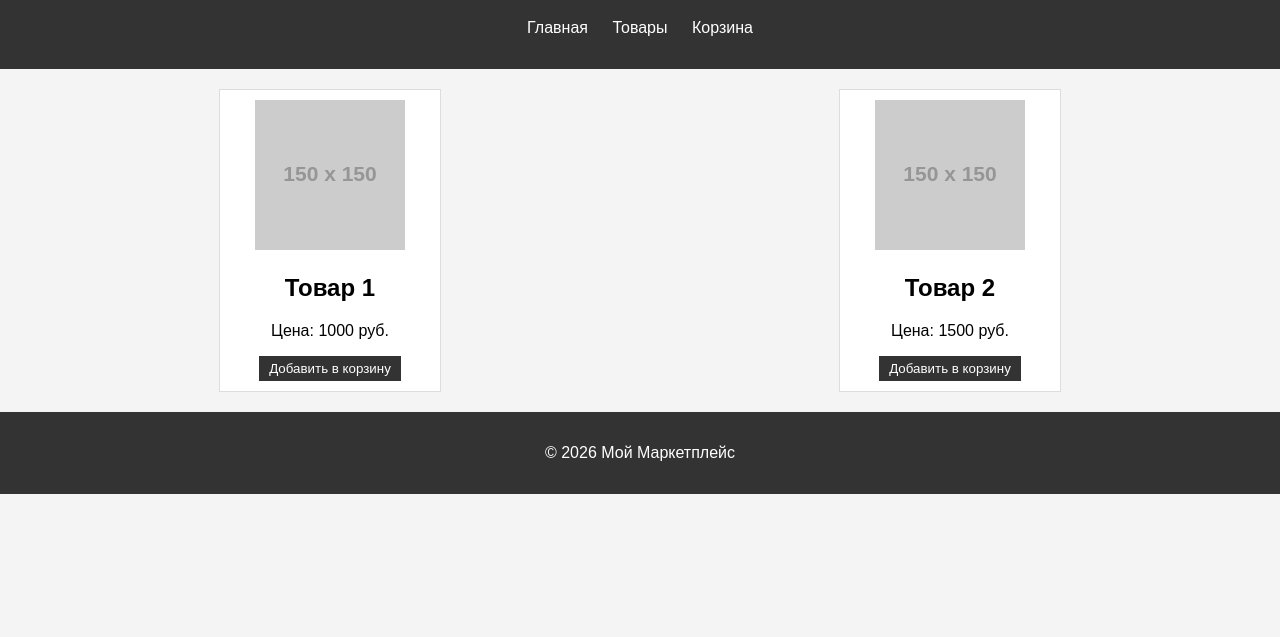
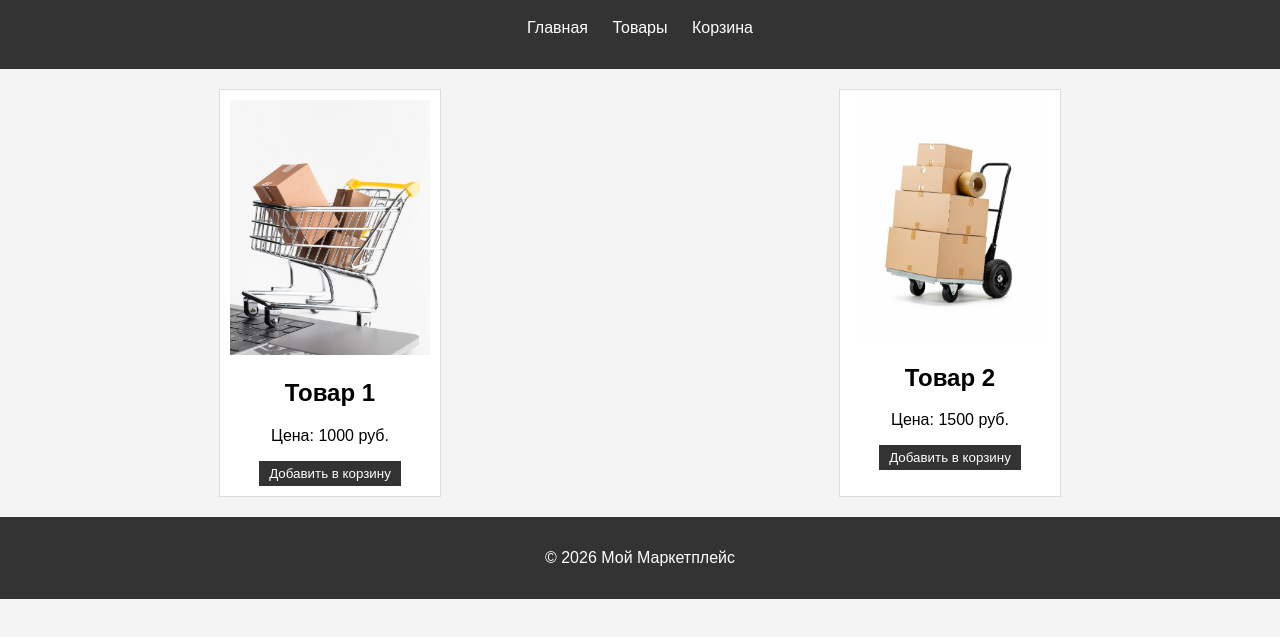
Before and after one commit to yevaslivenko-cmd/marketplace, a plain HTML site: page index.html in a window 1280 px wide. Shown: the part 77-714 px from the top of the page. Drawn offline with Linux system fonts and the light colour scheme; placeholder pictures from the web are drawn by us.

Commit message:
Добавлены изображения товаров

```diff
--- a/index.html
+++ b/index.html
@@ -20,13 +20,13 @@
     <main>
         <section class="products">
             <div class="product">
-                <img src="https://via.placeholder.com/150" alt="Товар 1">
+                <img src="img/tovar1.png" alt="Товар 1">
                 <h2>Товар 1</h2>
                 <p>Цена: 1000 руб.</p>
                 <button>Добавить в корзину</button>
             </div>
             <div class="product">
-                <img src="https://via.placeholder.com/150" alt="Товар 2">
+                <img src="img/tovar2.png" alt="Товар 2">
                 <h2>Товар 2</h2>
                 <p>Цена: 1500 руб.</p>
                 <button>Добавить в корзину</button>
```
Also changed, not shown: img/tovar1.png (added), img/tovar2.png (added).
